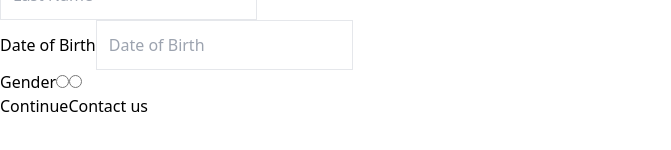
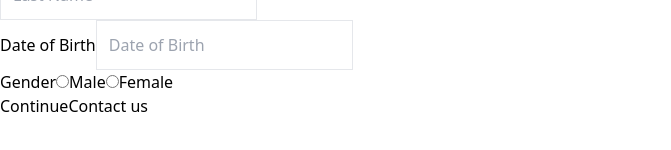
Before and after one commit to p-dim-popov/registration-form-nextjs, a Next.js app: page /register/user-details in a window 1280 px wide. Shown: the part 160-310 px from the top of the page, without its empty margins (0-671 px from the left). Built offline with nearby package versions, Linux system fonts and the light colour scheme.

Commit message:
refactor(Selector): add click handler to label of each option

```diff
--- a/src/components/selector/Selector.tsx
+++ b/src/components/selector/Selector.tsx
@@ -12,13 +12,13 @@ import ValidationErrors from "@src/components/validation-error/ValidationErrors"
 export interface ISelectorProps
     extends
     IHaveLabel,
-    ICanBeControlled<string | number>,
-    ICanHaveValidation<string | number> {
+    ICanBeControlled<string>,
+    ICanHaveValidation<string> {
     id: string;
     definitions: { value: string, label?: string }[];
 }
 
-function Selector<TContext extends IFormContext<string | number>>({
+function Selector<TContext extends IFormContext<string>>({
     definitions,
     id, name = id, label = id,
     value, onChange,
@@ -29,7 +29,7 @@ function Selector<TContext extends IFormContext<string | number>>({
     });
     const [shouldValidate, setShouldValidate] = useState(isInitializedInContext);
     const errorMessages = useValidation(validation ?? { rules: [] }, state, shouldValidate);
-    useFormContextDefinitions<string | number, TContext>(id, validation?.rules ?? []);
+    useFormContextDefinitions<string, TContext>(id, validation?.rules ?? []);
 
     return (
         <div id={id}>
@@ -38,21 +38,25 @@ function Selector<TContext extends IFormContext<string | number>>({
                 errorMessages={errorMessages}
             />
             {label}
-            {definitions.map((definition) => (
-                <label htmlFor={name} key={definition.value}>
+            {definitions.map((definition) => {
+                const onClickHandler = () => {
+                    setShouldValidate((isValidating) => isValidating || true);
+                    setState(definition.value);
+                };
+
+                return (
+                    <label htmlFor={name} key={definition.value} onClick={onClickHandler}>
                         <input
                             type="radio"
                             value={definition.value}
                             name={name}
                             checked={state === definition.value}
-                        onChange={() => {
-                            setShouldValidate((isValidating) => isValidating || true);
-                            setState(definition.value);
-                        }}
+                            onChange={onClickHandler}
                         />
                         {definition.label ?? definition.value}
                     </label>
-            ))}
+                );
+            })}
         </div>
     );
 }
--- a/src/pages/register/user-details.tsx
+++ b/src/pages/register/user-details.tsx
@@ -4,6 +4,7 @@ import RegisterLayout from "@src/components/register/layout/RegisterLayout";
 import { RegisterPage } from "@src/contexts/register/RegisterContext";
 import { NextPageWithLayout } from "@src/pages/_app";
 import Rule from "@src/features/rule-creators/ruleCreators";
+import Selector from "@src/components/selector/Selector";
 
 const validations = {
     firstName: { rules: [Rule<string>().isRequired] },
@@ -18,11 +19,12 @@ const UserDetails: NextPageWithLayout = () => (
         <Input id="lastName" label="Last Name" validation={validations.lastName} inlineLabel />
         <Input id="dob" label="Date of Birth" validation={validations.dob} />
 
-        <label htmlFor="gender">
-            Gender
-            <input name="gender" type="radio" value="male" />
-            <input name="gender" type="radio" value="female" />
-        </label>
+        <Selector
+            id="gender"
+            definitions={[{ value: "male", label: "Male" }, { value: "female", label: "Female" }]}
+            label="Gender"
+            validation={validations.gender}
+        />
     </>
 );
 
```
Lines whose indentation alone changed are shown as unchanged.
